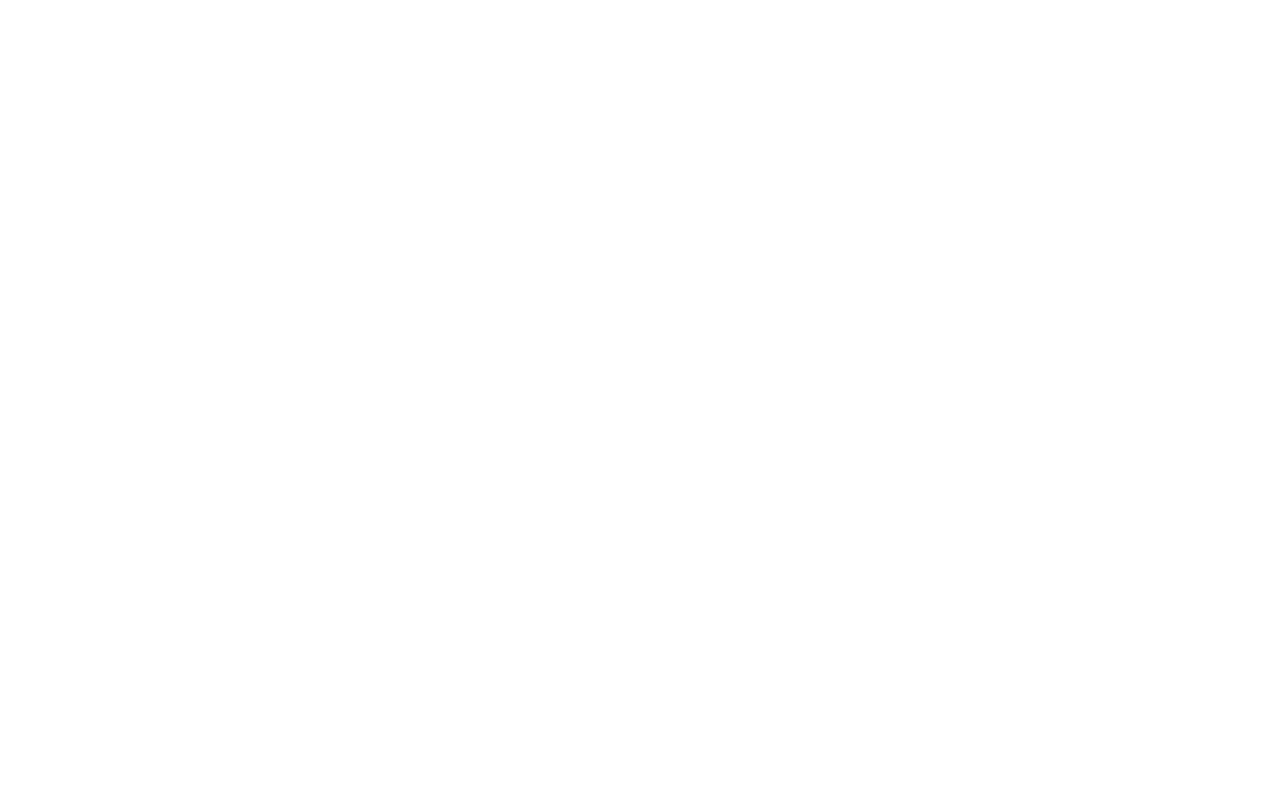
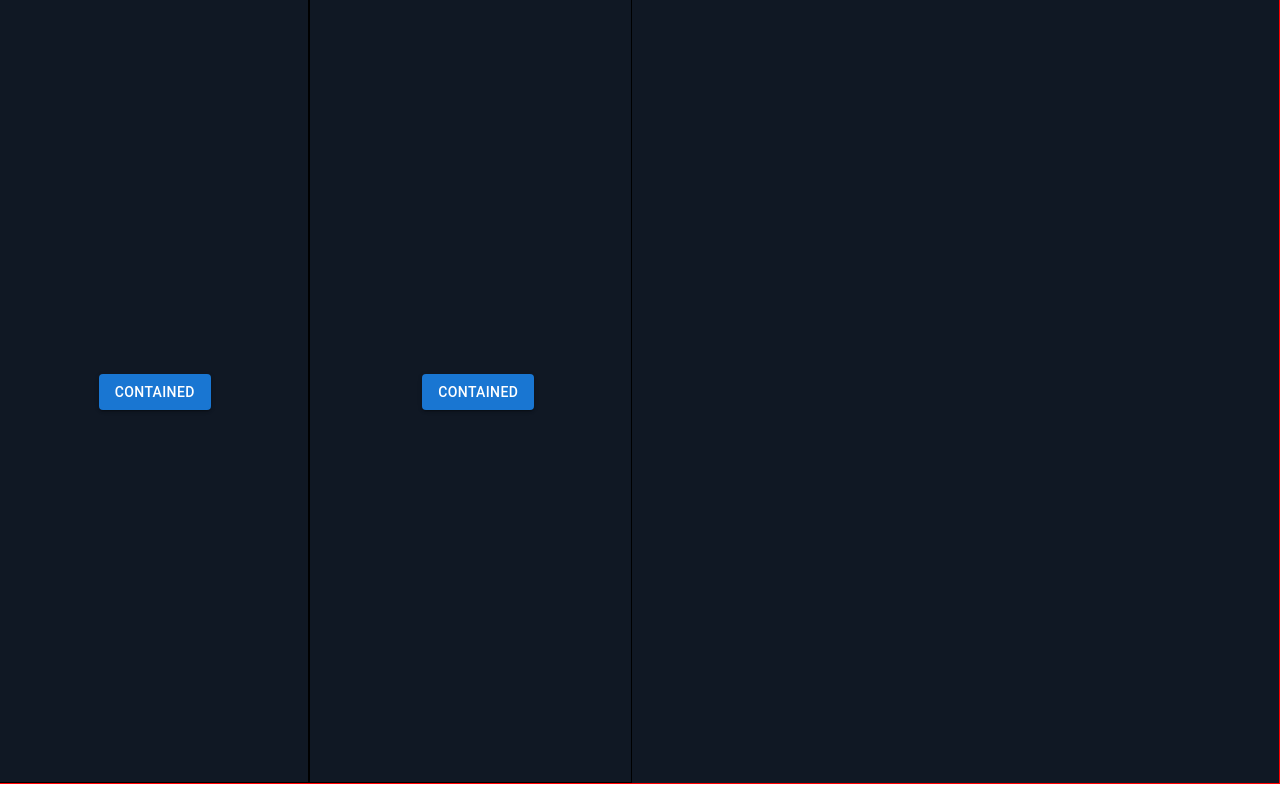
Before and after one commit to AulaOnline/AulaOnline, a React (Create React App) app: page /Player in a window 1280 px wide. Before the commit this address had no page. Built offline with nearby package versions, Linux system fonts and the light colour scheme.

Commit message:
FIXBUG - develop Branch -NAVBAR e FOOTER arrumados. -Rota 'Widgets' adicionada.

```diff
--- a/src/App.js
+++ b/src/App.js
@@ -2,7 +2,9 @@
 import { BrowserRouter as Router, Route, Routes } from 'react-router-dom';
 import { Box } from '@mui/material';
 import Home from './Pages/Home';
-import Widgets from './Pages/Widgets';
+import Input from "./Pages/Input";
+import Widgets from "./Pages/Widgets";
+import Player from "./Pages/Player";
 
 
 function App() {
@@ -11,7 +13,9 @@
       <Box>
         <Routes>
           <Route path="/" element={<Home/>} />
-          <Route path="/Perfil" element={<Widgets/>} />
+            <Route path="/Input" element={<Input/>}/>
+            <Route path="/Player" element={<Player/>}/>
+            <Route path="/Widgets" element={<Widgets/>}/>
         </Routes>
       </Box>
     </Router>
--- a/src/Pages/Home.js
+++ b/src/Pages/Home.js
@@ -21,7 +21,7 @@
     return (
         <Grid container>
             {/* Navbar */}
-            <Navbar name={'Aula Online'} />
+            <Navbar name={'Aula Online'} cor={'#017BF7'}/>
 
             {/* Grid Container com imagem de fundo */}
             <Grid
@@ -83,7 +83,7 @@
             </Grid>
 
             {/* Footer */}
-            <Footer cor={'blue'} />
+            <Footer cor={'#017BF7'} />
         </Grid>
     );
 }
--- a/src/Pages/Input.js
+++ b/src/Pages/Input.js
@@ -11,7 +11,6 @@
             <Navbar cor = {'black'}/>
             <Section>
             <Grid container sx={{height: "calc(100vh - 94px)", display:'flex', flexDirection: 'column', alignItems: 'center', justifyContent: 'center', color:'#BFCEDE', paddingBottom:'150px'}}>
-
                 <Typography sx={{fontFamily:'Inter,sans-serif', fontWeight: 800}} variant="h1" component="h1">
                     Otimizando O aprendizado
                 </Typography>
--- /dev/null
+++ b/src/Pages/Player.js
@@ -0,0 +1,34 @@
+import React from 'react'
+import navbar from "../Layout/Navbar";
+import Navbar from "../Layout/Navbar";
+import Footer from "../Layout/Footer";
+import {Button, Grid} from "@mui/material";
+import {styled} from "styled-components";
+import Box from '@mui/material/Box';
+import Paper from '@mui/material/Paper';
+
+
+
+function Player() {
+    return (
+        <StyledSection>
+            <Grid container spacing={2} sx={{ border: '1px solid red', height: "calc(100vh)", display: 'flex' }}>
+                <Grid item md={3} sx={{ border: '1px solid #000', display: 'flex', alignItems: 'center', justifyContent: 'center' }}>
+                    <Button variant="contained">Contained</Button>
+                </Grid>
+                <Grid item md={3} sx={{ border: '1px solid #000', display: 'flex', alignItems: 'center', justifyContent: 'center' }}>
+                    <Button variant="contained">Contained</Button>
+                </Grid>
+            </Grid>
+        </StyledSection>
+
+    );
+}
+
+const StyledSection = styled.section`
+  background-color: #101824;
+  background-size: 3000px 3000px;
+
+`;
+
+export default Player;
```
